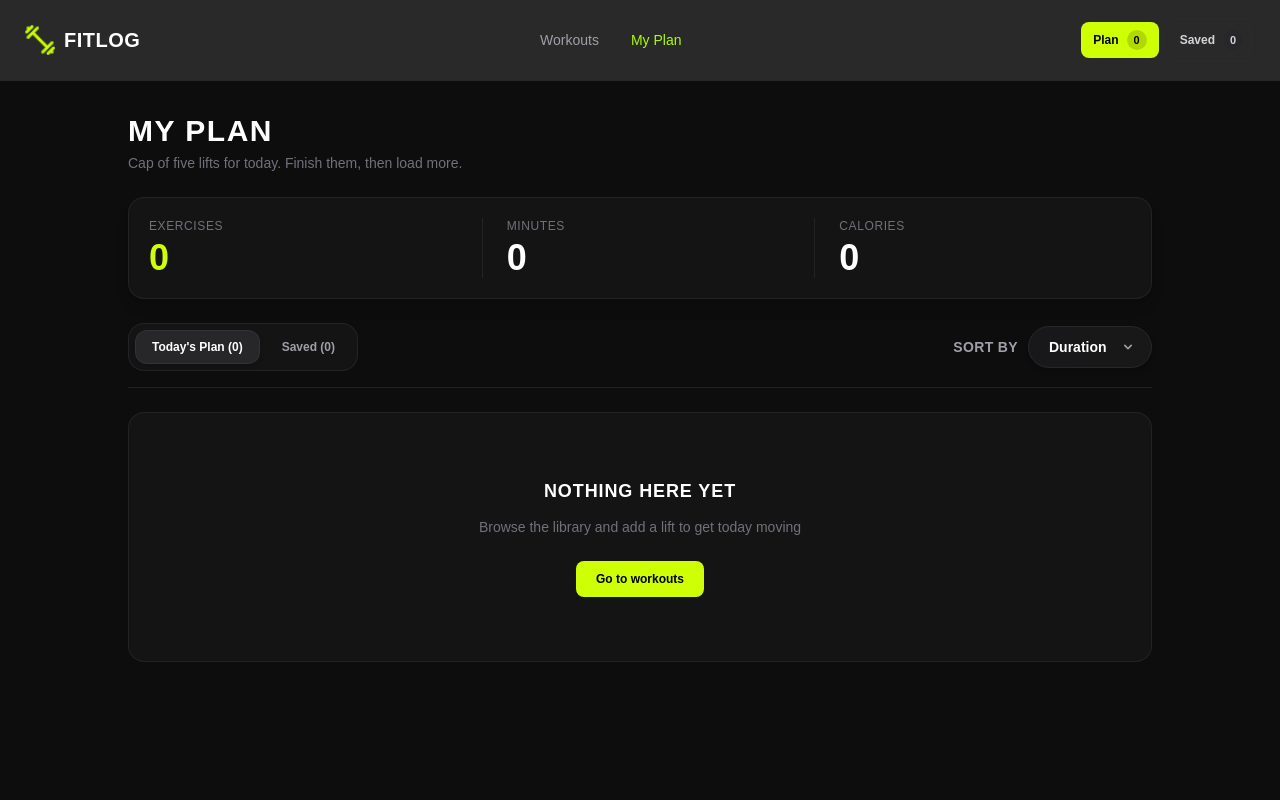
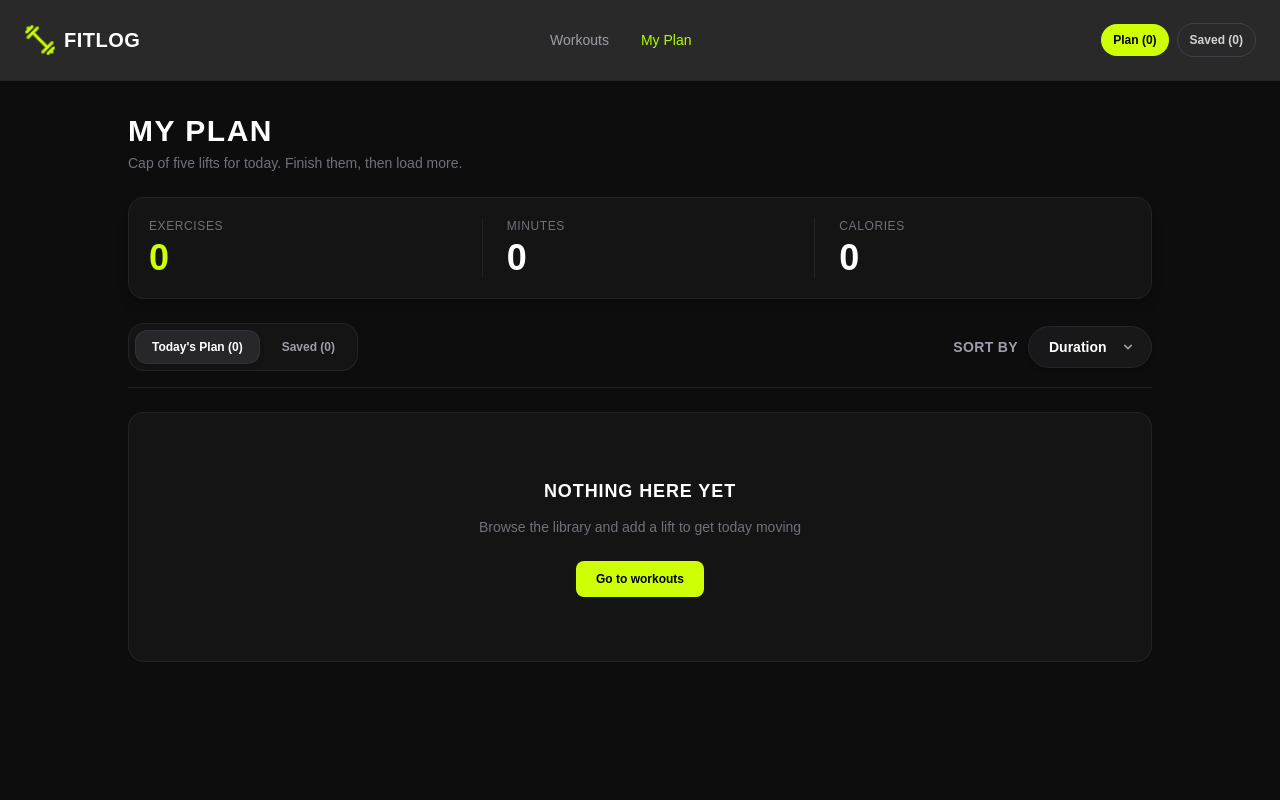
Before and after one commit to Sabbirromanbai/A-6, a Next.js app: page /my-plan in a window 1280 px wide. Shown: the top 800 px of the page. Built offline with nearby package versions, Linux system fonts and the light colour scheme.

Commit message:
project done

```diff
--- a/component/PlanList.tsx
+++ b/component/PlanList.tsx
@@ -6,11 +6,18 @@ import Link from "next/link";
 import { usePlan } from "@/context/PlanContext";
 
 export default function PlanList() {
-  const { activeTab, todayPlans, savedPlans, markAsDone, removeItem, sortBy } =
-    usePlan();
+  const {
+    activeTab,
+    todayPlans,
+    savedPlans,
+    markAsDone,
+    removeItem,
+    sortBy,
+  } = usePlan();
 
   // Current active list
-  const currentList = activeTab === "today" ? todayPlans : savedPlans;
+  const currentList =
+    activeTab === "today" ? todayPlans : savedPlans;
 
   // Sort the list without modifying original state
   const sortedList = [...currentList].sort((a, b) => {
@@ -52,7 +59,7 @@ export default function PlanList() {
       {sortedList.map((item) => (
         <div
           key={item.id}
-          className="bg-[#141414] border border-zinc-800/80 rounded-xl p-3 sm:p-4 flex items-center justify-between gap-4 hover:border-zinc-700 transition-all"
+          className="bg-[#141414] border border-zinc-800/80 rounded-xl p-3 sm:p-4 flex flex-col sm:flex-row sm:items-center sm:justify-between gap-3 sm:gap-4 hover:border-zinc-700 transition-all"
         >
           {/* Left Side */}
           <div className="flex items-center gap-3.5 sm:gap-4 min-w-0">
@@ -76,7 +83,7 @@ export default function PlanList() {
                 {item.equipment}
               </p>
 
-              <div className="flex items-center gap-2 text-[11px] text-zinc-400 font-medium pt-0.5">
+              <div className="flex items-center gap-2 text-[11px] text-zinc-400 font-medium pt-0.5 flex-wrap">
                 <span>🕒 {item.duration} min</span>
 
                 <span className="text-zinc-600">•</span>
@@ -91,7 +98,7 @@ export default function PlanList() {
           </div>
 
           {/* Right Side */}
-          <div className="flex items-center gap-2 shrink-0">
+          <div className="flex items-center justify-end gap-2 shrink-0 w-full sm:w-auto">
             {/* View Details */}
             <Link
               href={`/Details/${item.id}`}
@@ -103,9 +110,11 @@ export default function PlanList() {
             {/* Mark as Done */}
             {activeTab === "today" && (
               <button
-                onClick={() => markAsDone(item.id, item.name)}
+                onClick={() =>
+                  markAsDone(item.id, item.name)
+                }
                 disabled={item.isDone}
-                className={`text-xs font-extrabold px-3.5 sm:px-4 py-2 rounded-lg transition-all flex items-center gap-1.5 ${
+                className={`text-xs font-extrabold px-3.5 sm:px-4 py-2 rounded-lg transition-all flex items-center gap-1.5 whitespace-nowrap ${
                   item.isDone
                     ? "bg-zinc-800 text-zinc-500 cursor-not-allowed"
                     : "bg-[#cfff04] hover:bg-[#b5e000] text-black active:scale-95"
@@ -113,14 +122,24 @@ export default function PlanList() {
               >
                 <span>✓</span>
 
-                <span>{item.isDone ? "Done" : "Mark as Done"}</span>
+                <span>
+                  {item.isDone
+                    ? "Done"
+                    : "Mark as Done"}
+                </span>
               </button>
             )}
 
             {/* Remove */}
             <button
-              onClick={() => removeItem(item.id, item.name, activeTab)}
-              className="p-2 text-zinc-500 hover:text-red-400 hover:bg-zinc-800/60 rounded-lg transition-all"
+              onClick={() =>
+                removeItem(
+                  item.id,
+                  item.name,
+                  activeTab,
+                )
+              }
+              className="p-2 text-zinc-500 hover:text-red-400 hover:bg-zinc-800/60 rounded-lg transition-all shrink-0"
               title="Remove"
             >
               <svg
--- a/component/PlaneBadge.tsx
+++ b/component/PlaneBadge.tsx
@@ -1,47 +1,38 @@
 "use client";
 
-import React, { useState, useEffect } from "react";
+import React from "react";
 import Link from "next/link";
 import { usePlan } from "@/context/PlanContext";
 
 export default function PlanBadge() {
-  const { todayPlans, savedPlans, hydrated } = usePlan();
-  const [isMounted, setIsMounted] = useState(false);
+  const {
+    todayPlans,
+    savedPlans,
+    hydrated,
+  } = usePlan();
 
-  useEffect(() => {
-    // RequestAnimationFrame use korle React compiler cascading render error dibe na
-    const timer = requestAnimationFrame(() => {
-      setIsMounted(true);
-    });
-    return () => cancelAnimationFrame(timer);
-  }, []);
+  const todayCount = hydrated
+    ? todayPlans.length
+    : 0;
 
-  // Browser fully mount hoye local storage sync na haowa porjonto force 0 thakbe
-  const todayCount = isMounted && hydrated ? todayPlans.length : 0;
-  const savedCount = isMounted && hydrated ? savedPlans.length : 0;
+  const savedCount = hydrated
+    ? savedPlans.length
+    : 0;
 
   return (
     <div className="flex items-center gap-2">
-      {/* Plan Badge */}
       <Link
         href="/my-plan"
-        className="flex items-center gap-2 bg-[#cfff04] text-black px-3 py-2 rounded-lg text-xs font-extrabold transition-all hover:bg-[#b5e000]"
+        className="px-3 py-2 rounded-full bg-[#cfff04] text-black text-xs font-black"
       >
-        <span>Plan</span>
-        <span className="w-5 h-5 rounded-full bg-black/15 flex items-center justify-center text-[11px] font-bold">
-          {todayCount}
-        </span>
+        Plan ({todayCount})
       </Link>
 
-      {/* Saved Badge */}
       <Link
         href="/my-plan"
-        className="flex items-center gap-2 border border-zinc-800 hover:border-zinc-700 px-3 py-2 rounded-lg text-xs font-extrabold transition-all"
+        className="px-3 py-2 rounded-full border border-zinc-700 text-zinc-300 text-xs font-black hover:border-[#cfff04] hover:text-white transition"
       >
-        <span className="text-zinc-300 hover:text-white">Saved</span>
-        <span className="w-5 h-5 rounded-full bg-zinc-800 text-zinc-300 flex items-center justify-center text-[11px] font-bold">
-          {savedCount}
-        </span>
+        Saved ({savedCount})
       </Link>
     </div>
   );
--- a/context/PlanContext.tsx
+++ b/context/PlanContext.tsx
@@ -29,10 +29,10 @@ interface PlanContextType {
   todayPlans: PlanItem[];
   savedPlans: PlanItem[];
 
+  hydrated: boolean;
+
   sortBy: SortOption;
   setSortBy: (sortBy: SortOption) => void;
-
-  hydrated: boolean;
 
   addToTodayPlan: (item: PlanItem) => void;
   addToSavedPlan: (item: PlanItem) => void;
@@ -46,69 +46,76 @@ interface PlanContextType {
   ) => void;
 }
 
-const PlanContext = createContext<PlanContextType | undefined>(
-  undefined,
-);
+const PlanContext = createContext<
+  PlanContextType | undefined
+>(undefined);
 
-const TODAY_PLANS_KEY = "fitlog-today-plans";
-const SAVED_PLANS_KEY = "fitlog-saved-plans";
-
-const DEFAULT_IMAGE =
-  "https://img.magnific.com/free-photo/portrait-anime-character-doing-fitness-exercising_23-2151666664.jpg?w=740";
-
-function loadPlans(key: string): PlanItem[] {
-  if (typeof window === "undefined") {
-    return [];
-  }
-
-  try {
-    const data = localStorage.getItem(key);
-    const parsed = data ? JSON.parse(data) : [];
-
-    return Array.isArray(parsed) ? parsed : [];
-  } catch (error) {
-    console.error("Failed to load FitLog data:", error);
-    return [];
-  }
-}
+const TODAY_KEY = "fitlog-today-plans";
+const SAVED_KEY = "fitlog-saved-plans";
 
 export function PlanProvider({
   children,
 }: {
   children: ReactNode;
 }) {
-  const [activeTab, setActiveTab] =
-    useState<"today" | "saved">("today");
+  const [activeTab, setActiveTab] = useState<
+    "today" | "saved"
+  >("today");
 
-  const [todayPlans, setTodayPlans] = useState<PlanItem[]>(() =>
-    loadPlans(TODAY_PLANS_KEY),
-  );
-  const [savedPlans, setSavedPlans] = useState<PlanItem[]>(() =>
-    loadPlans(SAVED_PLANS_KEY),
-  );
+  const [todayPlans, setTodayPlans] = useState<PlanItem[]>([]);
+  const [savedPlans, setSavedPlans] = useState<PlanItem[]>([]);
 
   const [sortBy, setSortBy] =
     useState<SortOption>("duration");
 
-  const [hydrated] = useState(true);
+  const [hydrated, setHydrated] = useState(false);
 
-  // ==============================
-  // SAVE TO LOCAL STORAGE
-  // ==============================
+  // Load data from localStorage
+  useEffect(() => {
+    try {
+      const todayData =
+        localStorage.getItem(TODAY_KEY);
 
+      const savedData =
+        localStorage.getItem(SAVED_KEY);
+
+      if (todayData) {
+        const parsedToday = JSON.parse(todayData);
+
+        if (Array.isArray(parsedToday)) {
+          setTodayPlans(parsedToday);
+        }
+      }
+
+      if (savedData) {
+        const parsedSaved = JSON.parse(savedData);
+
+        if (Array.isArray(parsedSaved)) {
+          setSavedPlans(parsedSaved);
+        }
+      }
+    } catch (error) {
+      console.error(
+        "Failed to load FitLog data:",
+        error,
+      );
+    } finally {
+      setHydrated(true);
+    }
+  }, []);
+
+  // Save data to localStorage
   useEffect(() => {
-    if (!hydrated) {
-      return;
-    }
+    if (!hydrated) return;
 
     try {
       localStorage.setItem(
-        TODAY_PLANS_KEY,
+        TODAY_KEY,
         JSON.stringify(todayPlans),
       );
 
       localStorage.setItem(
-        SAVED_PLANS_KEY,
+        SAVED_KEY,
         JSON.stringify(savedPlans),
       );
     } catch (error) {
@@ -119,18 +126,8 @@ export function PlanProvider({
     }
   }, [todayPlans, savedPlans, hydrated]);
 
-  // ==============================
-  // ADD TO TODAY PLAN
-  // ==============================
-
+  // Add workout to today's plan
   const addToTodayPlan = (item: PlanItem) => {
-    if (todayPlans.some((plan) => plan.id === item.id)) {
-      toast.warning(
-        "This workout is already in today's plan!",
-      );
-      return;
-    }
-
     if (todayPlans.length >= 5) {
       toast.warning(
         "Today's plan can contain maximum 5 workouts!",
@@ -138,18 +135,23 @@ export function PlanProvider({
       return;
     }
 
-    const newItem: PlanItem = {
-      ...item,
-      image:
-        item.image && item.image.trim() !== ""
-          ? item.image
-          : DEFAULT_IMAGE,
-      isDone: false,
-    };
+    const alreadyExists = todayPlans.some(
+      (plan) => plan.id === item.id,
+    );
 
-    setTodayPlans((previousPlans) => [
-      ...previousPlans,
-      newItem,
+    if (alreadyExists) {
+      toast.warning(
+        "This workout is already in today's plan!",
+      );
+      return;
+    }
+
+    setTodayPlans((previous) => [
+      ...previous,
+      {
+        ...item,
+        isDone: false,
+      },
     ]);
 
     toast.success(
@@ -157,29 +159,22 @@ export function PlanProvider({
     );
   };
 
-  // ==============================
-  // ADD TO SAVED
-  // ==============================
+  // Save workout
+  const addToSavedPlan = (item: PlanItem) => {
+    const alreadyExists = savedPlans.some(
+      (plan) => plan.id === item.id,
+    );
 
-  const addToSavedPlan = (item: PlanItem) => {
-    if (savedPlans.some((plan) => plan.id === item.id)) {
+    if (alreadyExists) {
       toast.warning(
         "This workout is already saved!",
       );
       return;
     }
 
-    const newItem: PlanItem = {
-      ...item,
-      image:
-        item.image && item.image.trim() !== ""
-          ? item.image
-          : DEFAULT_IMAGE,
-    };
-
-    setSavedPlans((previousPlans) => [
-      ...previousPlans,
-      newItem,
+    setSavedPlans((previous) => [
+      ...previous,
+      item,
     ]);
 
     toast.success(
@@ -187,16 +182,13 @@ export function PlanProvider({
     );
   };
 
-  // ==============================
-  // MARK AS DONE
-  // ==============================
-
+  // Mark workout as done
   const markAsDone = (
     id: string,
     name: string,
   ) => {
-    setTodayPlans((previousPlans) =>
-      previousPlans.map((item) =>
+    setTodayPlans((previous) =>
+      previous.map((item) =>
         item.id === id
           ? {
               ...item,
@@ -206,29 +198,28 @@ export function PlanProvider({
       ),
     );
 
-    toast.success(`${name} marked as done!`);
+    toast.success(
+      `${name} marked as done!`,
+    );
   };
 
-  // ==============================
-  // REMOVE
-  // ==============================
-
+  // Remove workout
   const removeItem = (
     id: string,
     name: string,
     type: "today" | "saved",
   ) => {
     if (type === "today") {
-      setTodayPlans((previousPlans) =>
-        previousPlans.filter(
+      setTodayPlans((previous) =>
+        previous.filter(
           (item) => item.id !== id,
         ),
       );
     }
 
     if (type === "saved") {
-      setSavedPlans((previousPlans) =>
-        previousPlans.filter(
+      setSavedPlans((previous) =>
+        previous.filter(
           (item) => item.id !== id,
         ),
       );
@@ -246,10 +237,10 @@ export function PlanProvider({
         todayPlans,
         savedPlans,
 
+        hydrated,
+
         sortBy,
         setSortBy,
-
-        hydrated,
 
         addToTodayPlan,
         addToSavedPlan,
```
Also changed, not shown: component/MyPlanHeader.tsx (+55 -29 lines).
